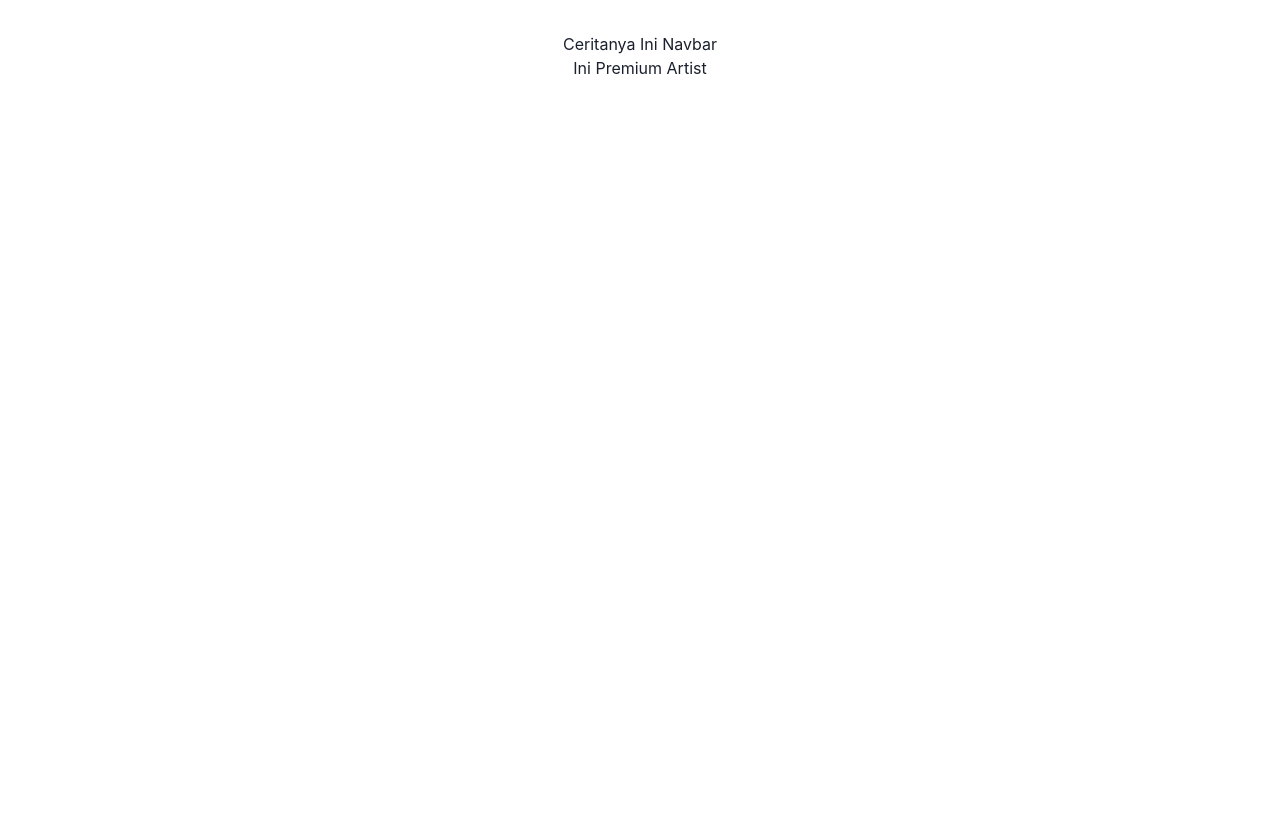
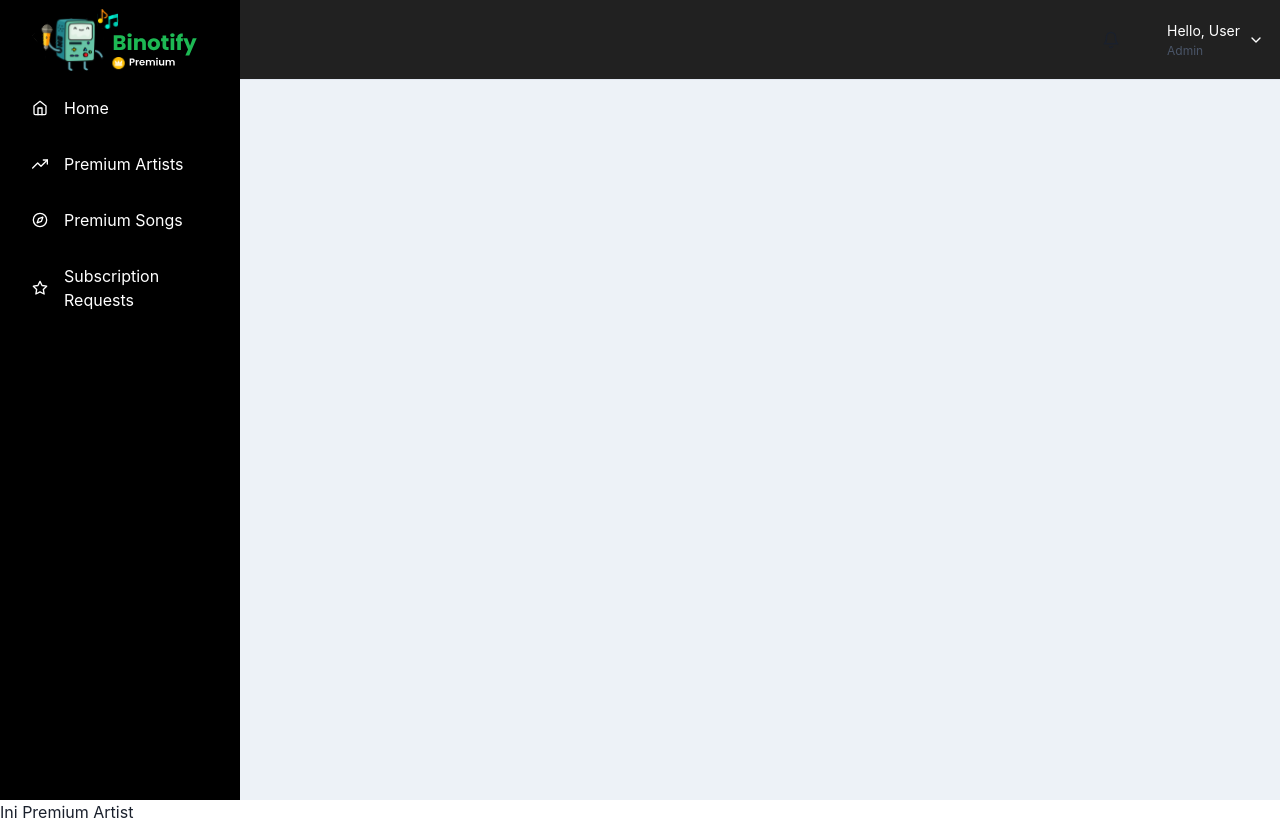
Before and after one commit to gagaspbahar/binotify-premium-app, a React (Vite) app: page /premium-artists in a window 1280 px wide. Before the commit the page ends 800 px from the top, so only its background shows below. Built offline with nearby package versions, Linux system fonts and the light colour scheme.

Commit message:
add navbar

```diff
--- a/src/App.css
+++ b/src/App.css
@@ -1,4 +1,4 @@
-#root {
+/* #root {
   max-width: 1280px;
   margin: 0 auto;
   padding: 2rem;
@@ -38,4 +38,4 @@
 
 .read-the-docs {
   color: #888;
-}
+} */
--- a/src/components/Navbar.tsx
+++ b/src/components/Navbar.tsx
@@ -1,9 +1,229 @@
-import React from 'react'
+import React, { ReactNode } from 'react'
+import premiumLogo from "../assets/premium-logo.svg";
 
-function Navbar() {
+// function Navbar() {
+//   return (
+//     <div>Ceritanya Ini Navbar</div>
+//   )
+// }
+
+// export default Navbar
+import {
+  IconButton,
+  Box,
+  CloseButton,
+  Flex,
+  HStack,
+  VStack,
+  Icon,
+  useColorModeValue,
+  Link,
+  Drawer,
+  DrawerContent,
+  Text,
+  useDisclosure,
+  BoxProps,
+  FlexProps,
+  Menu,
+  MenuButton,
+  MenuDivider,
+  MenuItem,
+  MenuList,
+  Image,
+} from '@chakra-ui/react';
+
+import {
+  FiHome,
+  FiTrendingUp,
+  FiCompass,
+  FiStar,
+  FiMenu,
+  FiBell,
+  FiChevronDown,
+} from 'react-icons/fi';
+
+import { IconType } from 'react-icons';
+
+interface LinkItemProps {
+  name: string;
+  icon: IconType;
+}
+const LinkItems: Array<LinkItemProps> = [
+  { name: 'Home', icon: FiHome },
+  { name: 'Premium Artists', icon: FiTrendingUp },
+  { name: 'Premium Songs', icon: FiCompass },
+  { name: 'Subscription Requests', icon: FiStar },
+];
+
+export default function Navbar({
+  children,
+}: {
+  children: ReactNode;
+}) {
+  const { isOpen, onOpen, onClose } = useDisclosure();
   return (
-    <div>Ceritanya Ini Navbar</div>
-  )
+    <Box minH="100vh" bg={useColorModeValue('gray.100', 'gray.900')}>
+      <SidebarContent
+        onClose={() => onClose}
+        display={{ base: 'none', md: 'block' }}
+      />
+      <Drawer
+        autoFocus={false}
+        isOpen={isOpen}
+        placement="left"
+        onClose={onClose}
+        returnFocusOnClose={false}
+        onOverlayClick={onClose}
+        size="full">
+        <DrawerContent>
+          <SidebarContent onClose={onClose} />
+        </DrawerContent>
+      </Drawer>
+
+      {/* mobilenav */}
+      <MobileNav onOpen={onOpen} />
+      <Box ml={{ base: 0, md: 60 }} p="4">
+        {children}
+      </Box>
+    </Box>
+  );
 }
 
-export default Navbar
+interface SidebarProps extends BoxProps {
+  onClose: () => void;
+}
+
+// SIDE NAVBAR
+const SidebarContent = ({ onClose, ...rest }: SidebarProps) => {
+  return (
+    <Box
+      transition="3s ease"
+      bg={useColorModeValue('black', 'gray.900')}
+      textColor={useColorModeValue('white', 'gray.200')}
+      w={{ base: 'full', md: 60 }}
+      pos="fixed"
+      h="full"
+      {...rest}>
+      <Flex h="20" alignItems="center" mx="8" justifyContent="space-between">
+        <Image src={premiumLogo}  alt="logo" />
+        <CloseButton display={{ base: 'flex', md: 'none' }} onClick={onClose} />
+      </Flex>
+      {LinkItems.map((link) => (
+        <NavItem key={link.name} icon={link.icon}>
+          {link.name}
+        </NavItem>
+      ))}
+    </Box>
+  );
+};
+
+interface NavItemProps extends FlexProps {
+  icon: IconType;
+}
+
+const NavItem = ({ icon, children, ...rest }: NavItemProps) => {
+  return (
+    <Link href="#" style={{ textDecoration: 'none' }} _focus={{ boxShadow: 'none' }}>
+      <Flex
+        align="center"
+        p="4"
+        mx="4"
+        borderRadius="lg"
+        role="group"
+        cursor="pointer"
+        _hover={{
+          bg: '#1DB954',
+          color: 'white',
+        }}
+        {...rest}>
+        {icon && (
+          <Icon
+            mr="4"
+            fontSize="16"
+            _groupHover={{
+              color: 'white',
+            }}
+            as={icon}
+          />
+        )}
+        {children}
+      </Flex>
+    </Link>
+  );
+};
+
+interface MobileProps extends FlexProps {
+  onOpen: () => void;
+}
+
+// HEADER NAVBAR
+const MobileNav = ({ onOpen, ...rest }: MobileProps) => {
+  return (
+    <Flex
+      ml={{ base: 0, md: 60 }}
+      px={{ base: 4, md: 4 }}
+      height="20"
+      alignItems="center"
+      bg={useColorModeValue('#212121', 'gray.900')}
+      textColor={useColorModeValue('white', 'gray.200')}
+      borderBottomWidth="1px"
+      justifyContent={{ base: 'space-between', md: 'flex-end' }}
+      {...rest}>
+      <IconButton
+        display={{ base: 'flex', md: 'none' }}
+        onClick={onOpen}
+        variant="outline"
+        aria-label="open menu"
+        icon={<FiMenu />}
+      />
+
+      <Text
+        display={{ base: 'flex', md: 'none' }}
+        fontSize="2xl"
+        fontFamily="monospace"
+        fontWeight="bold">
+        Logo
+      </Text>
+
+      <HStack spacing={{ base: '0', md: '6' }}>
+        <IconButton
+          size="lg"
+          variant="ghost"
+          aria-label="open menu"
+          icon={<FiBell />}
+        />
+        <Flex alignItems={'center'}>
+          <Menu>
+            <MenuButton
+              py={2}
+              transition="all 0.3s"
+              _focus={{ boxShadow: 'none' }}>
+              <HStack>
+                <VStack
+                  display={{ base: 'none', md: 'flex' }}
+                  alignItems="flex-start"
+                  spacing="1px"
+                  ml="2">
+                  <Text fontSize="sm">Hello, User</Text>
+                  <Text fontSize="xs" color="gray.600">
+                    Admin
+                  </Text>
+                </VStack>
+                <Box display={{ base: 'none', md: 'flex' }}>
+                  <FiChevronDown />
+                </Box>
+              </HStack>
+            </MenuButton>
+            <MenuList
+              bg={useColorModeValue('white', 'gray.900')}
+              >
+              <MenuItem>Profile</MenuItem>
+              <MenuDivider />
+              <MenuItem>Sign out</MenuItem>
+            </MenuList>
+          </Menu>
+        </Flex>
+      </HStack>
+    </Flex>
+  );
+};
--- a/src/index.css
+++ b/src/index.css
@@ -1,12 +1,15 @@
+@import url("https://fonts.googleapis.com/css2?family=Poppins:wght@600&display=swap");
+
 :root {
-  font-family: Inter, Avenir, Helvetica, Arial, sans-serif;
+  /* font-family: Inter, Avenir, Helvetica, Arial, sans-serif; */
+  font-family: "Poppins", sans-serif;
   font-size: 16px;
   line-height: 24px;
   font-weight: 400;
 
   color-scheme: light dark;
   color: rgba(255, 255, 255, 0.87);
-  background-color: #242424;
+  /* background-color: #242424; */
 
   font-synthesis: none;
   text-rendering: optimizeLegibility;
@@ -15,6 +18,8 @@
   -webkit-text-size-adjust: 100%;
 }
 
+
+/*
 a {
   font-weight: 500;
   color: #646cff;
@@ -67,4 +72,4 @@
   button {
     background-color: #f9f9f9;
   }
-}
+} */
--- a/src/pages/Login.tsx
+++ b/src/pages/Login.tsx
@@ -1,11 +1,26 @@
 import React from 'react'
 import Navbar from '../components/Navbar'
+
+import {
+  Input,
+  Button,
+  ButtonGroup,
+  FormControl,
+  FormLabel,
+  FormErrorMessage,
+  FormHelperText,
+} from '@chakra-ui/react'
 
 function Login() {
   return (
     <>
-      <Navbar />
       <div>Ini Login</div>
+      <FormControl isRequired>
+        <FormLabel>First name</FormLabel>
+          <Input placeholder='First name' />
+      </FormControl>
+      <Button colorScheme='blue'>Button</Button>
+
     </>
   )
 }
--- a/src/pages/PremiumArtists.tsx
+++ b/src/pages/PremiumArtists.tsx
@@ -4,7 +4,7 @@
 function PremiumArtists() {
   return (
     <>
-      <Navbar />
+      <Navbar children={undefined} />
       <div>Ini Premium Artist</div>
     </>
   );
--- a/src/pages/Register.tsx
+++ b/src/pages/Register.tsx
@@ -4,7 +4,6 @@
 function Register() {
   return (
     <>
-      <Navbar />
       <div>Ini Register</div>
     </>
   );
--- a/src/pages/SongManagement.tsx
+++ b/src/pages/SongManagement.tsx
@@ -4,7 +4,7 @@
 function SongManagement() {
   return (
     <>
-      <Navbar />
+      <Navbar children={undefined} />
       <div>Ini Pengelolaan Lagu</div>
     </>
   );
--- a/src/pages/Subscription.tsx
+++ b/src/pages/Subscription.tsx
@@ -4,7 +4,7 @@
 function Subscription() {
   return (
     <>
-      <Navbar />
+      <Navbar children={undefined}/>
       <div>Ini Subscription</div>
     </>
   );
```
Also changed, not shown: src/assets/premium-logo.svg (added).
